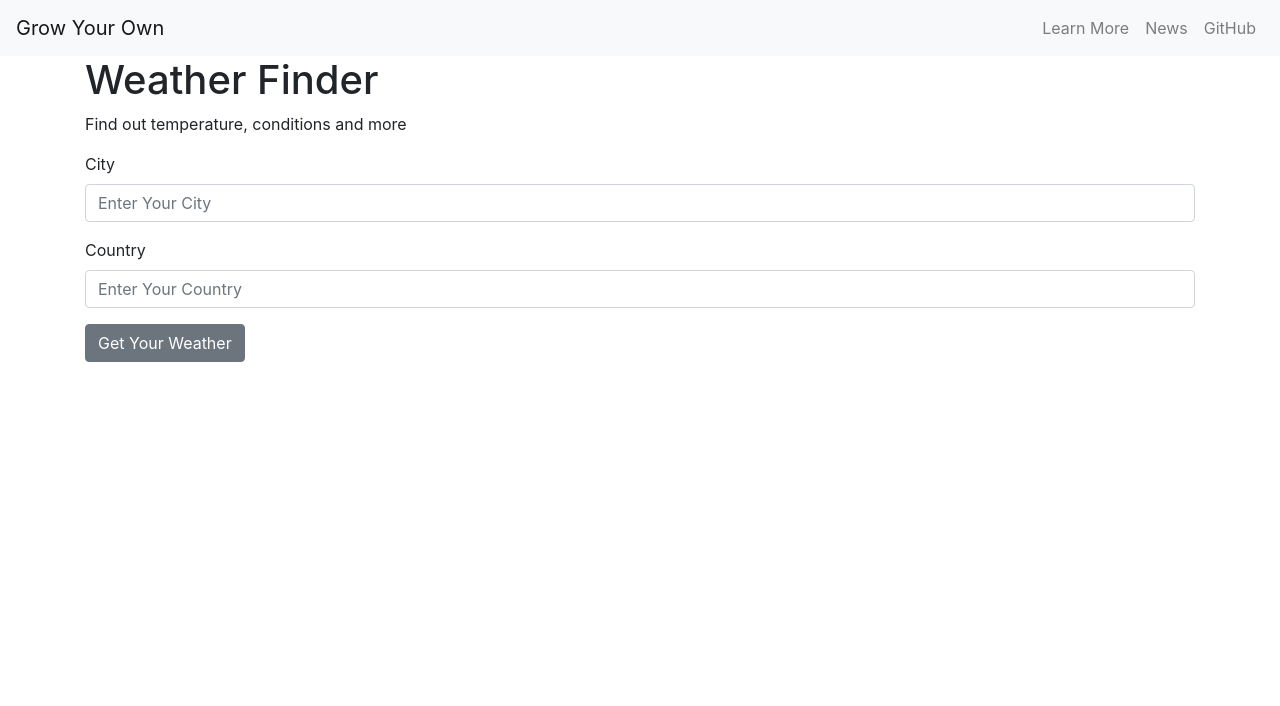
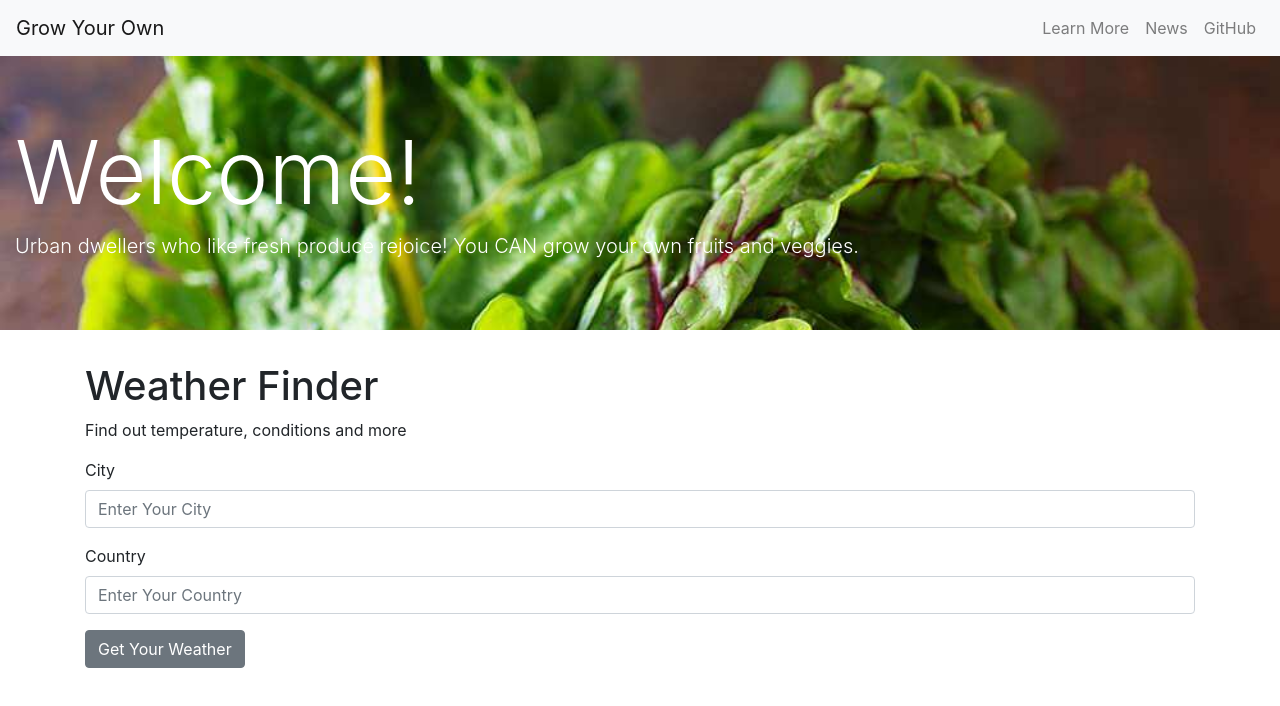
Before and after one commit to meghansmorris/ReactWeather, a React (Create React App) app: page / in a window 1280 px wide. Shown: the top 706 px of the page. Built offline with nearby package versions, Linux system fonts and the light colour scheme.

Commit message:
added styled components, working on a simple jumbotron, dialed back the API to current weather for now

```diff
--- a/package.json
+++ b/package.json
@@ -8,7 +8,8 @@
     "react": "^16.8.6",
     "react-dom": "^16.8.6",
     "react-scripts": "2.1.8",
-    "reactstrap": "^8.0.0"
+    "reactstrap": "^8.0.0",
+    "styled-components": "^4.2.0"
   },
   "scripts": {
     "start": "react-scripts start",
--- a/src/App.js
+++ b/src/App.js
@@ -3,6 +3,7 @@ import Titles from "./components/Titles";
 import Form from "./components/Form";
 import Weather from "./components/Weather";
 import SiteNav from "./components/Nav";
+import ImageHeader from "./components/Jumbotron";
 
 require('dotenv').config();
 const REACT_APP_API = process.env.REACT_APP_API;
@@ -58,6 +59,7 @@ class App extends React.Component {
     return (
       <div>
         <SiteNav />
+        <ImageHeader />
         <Titles />
         <Form getWeather={this.getWeather}/>
         <Weather
--- /dev/null
+++ b/src/components/Jumbotron.js
@@ -0,0 +1,18 @@
+import React from 'react';
+import { Jumbotron, Container } from 'reactstrap';
+import styles from "../../src/styles.css";
+
+const ImageHeader = (props) => {
+  return (
+    <div>
+      <Jumbotron fluid className={styles.counter}>
+        <Container fluid>
+          <h1 className="display-2">Welcome!</h1>
+          <h3 className="lead">Urban dwellers who like fresh produce rejoice! You CAN grow your own fruits and veggies.</h3>
+        </Container>
+      </Jumbotron>
+    </div>
+  );
+};
+
+export default ImageHeader;
--- /dev/null
+++ b/src/styles.css
@@ -0,0 +1,5 @@
+.jumbotron {
+    background-image: url("../src/components/images/swiss_chard.jpg");
+    background-size: cover;
+    color: white;
+}
```
Also changed, not shown: src/components/images/swiss_chard.jpg (added), 1 other file (tests, documents, lock files or other folders).
